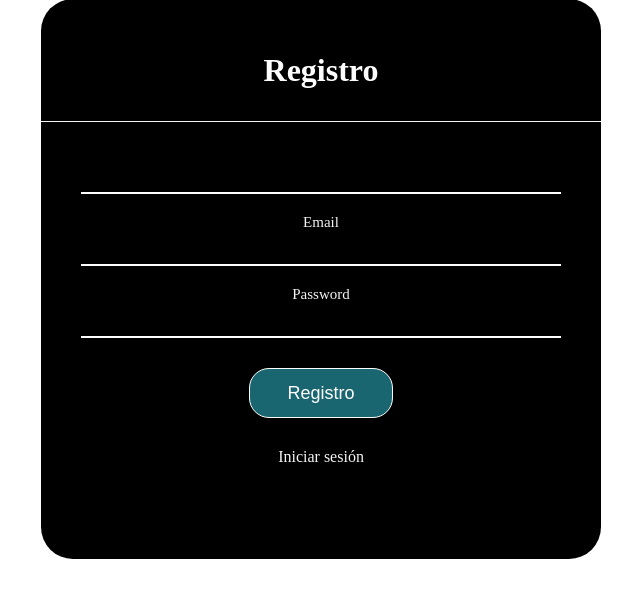
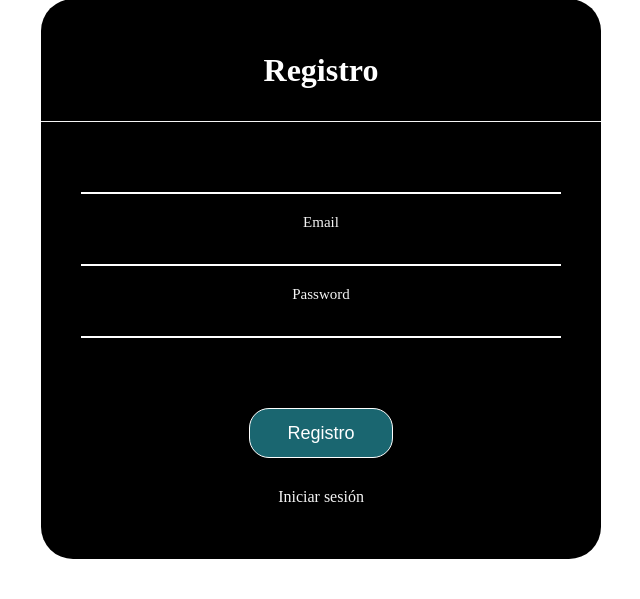
Before and after one commit to Marccb18/Proyecto_Gym, a Python web app: template templates/signup_form.html in a window 1280 px wide. Shown: the part 201-800 px from the top of the page, without its empty margins (319-959 px from the left). Run offline with Jinja, Linux system fonts and the light colour scheme; the template is opened without the code that fills it, so the values that code supplies are empty, except form fields; form fields are guessed from the names that the template uses.

Commit message:
form login-signup

```diff
--- a/static/css/login-signup.css
+++ b/static/css/login-signup.css
@@ -19,7 +19,6 @@
 header .navbar a:hover {
     color: #ccc; /* Cambia el color al pasar el mouse */
 }
-
 
 
 .formulario{
@@ -128,6 +127,7 @@
 input[type="submit"]{
     position: relative;
     left: 35%;
+    margin-top: 2.5rem;
     width: 30%;
     height: 50px;
     border: 1px solid;
```
